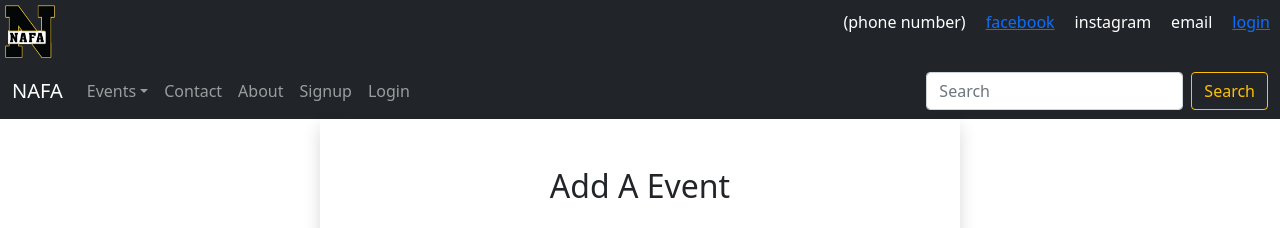
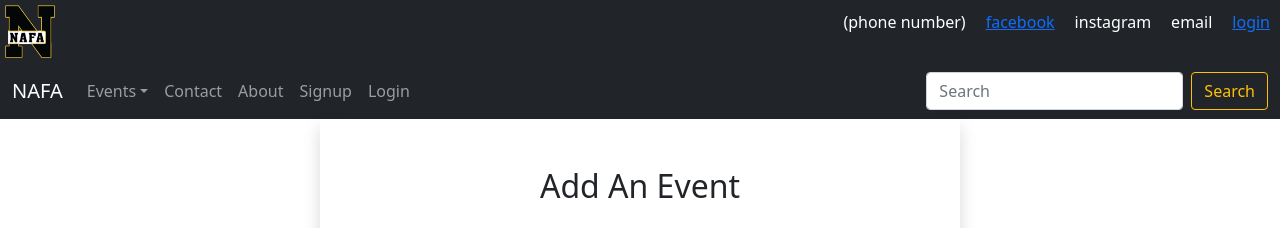
Before and after one commit to masonmoore13/CodeRaid, a React (Create React App) app in the folder nafa-frontend/: page /event/createEvent in a window 1280 px wide. Shown: the top 228 px of the page. Built offline with nearby package versions, Linux system fonts and the light colour scheme.

Commit message:
Fix typo

```diff
--- a/nafa-frontend/src/App.js
+++ b/nafa-frontend/src/App.js
@@ -37,7 +37,7 @@ function App() {
           <Route path="/signup" element={<UserSignup actions={actions} />} />
           <Route path="/login" element={<Login actions={actions} />} />
 
-          <Route exact path="/event" element={<ShowEvents />} />
+          <Route exact path="/eventww" element={<ShowEvents />} />
           <Route path="/event/createEvent" element={<CreateEvent />} />
           <Route path="/event/:id/" element={<EventDetail />} />
           <Route path="/event/:id/update" element={<EventUpdate />} />
--- a/nafa-frontend/src/components/pages/events/CreateEvent.js
+++ b/nafa-frontend/src/components/pages/events/CreateEvent.js
@@ -46,7 +46,7 @@ const CreateEvent = () => {
   return (
 
       <div className="w-50 mx-auto shadow p-5">
-        <h2 className="text-center mb-4">Add A Event</h2>
+        <h2 className="text-center mb-4">Add An Event</h2>
 
         <div className="form-group">
           <input
```
